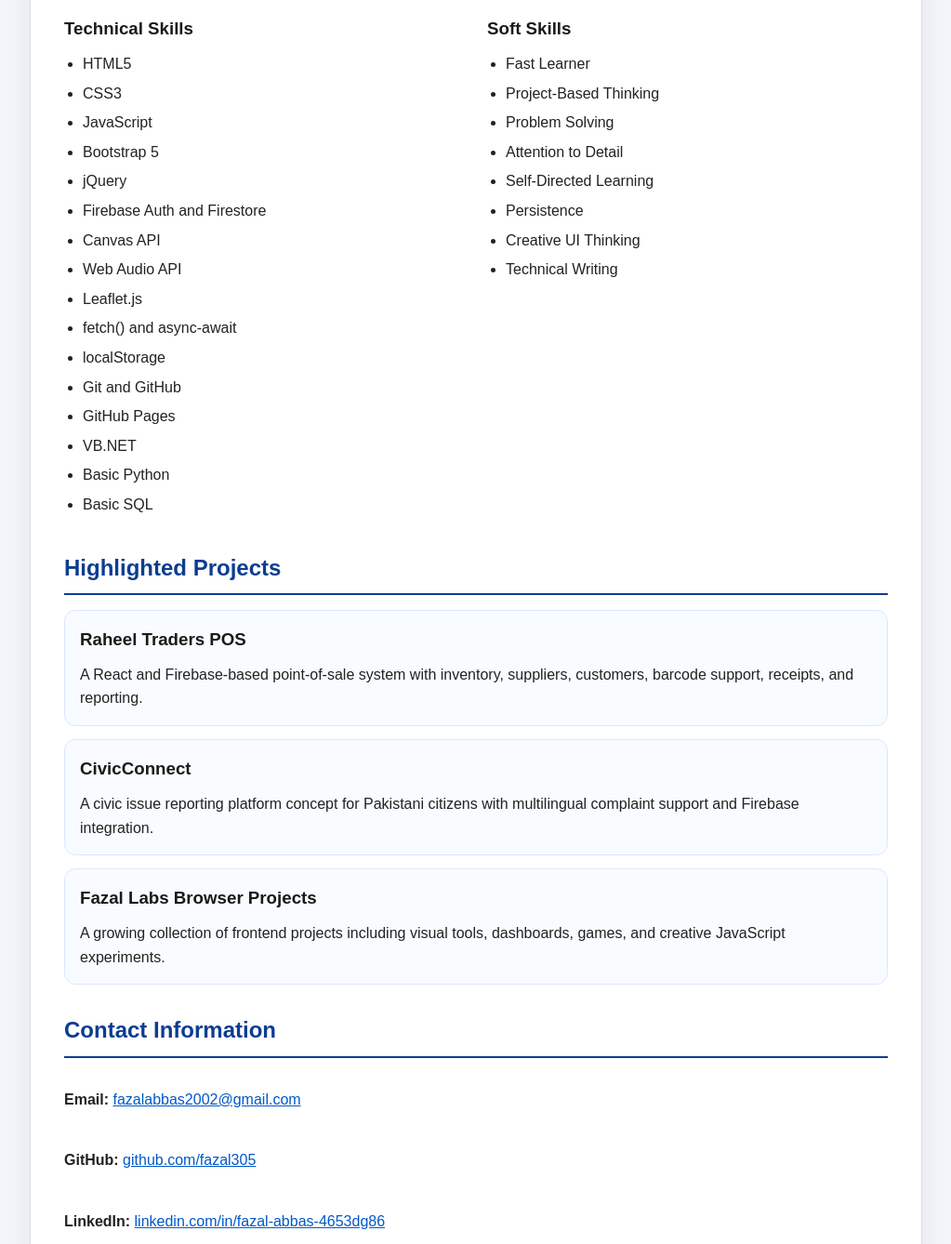
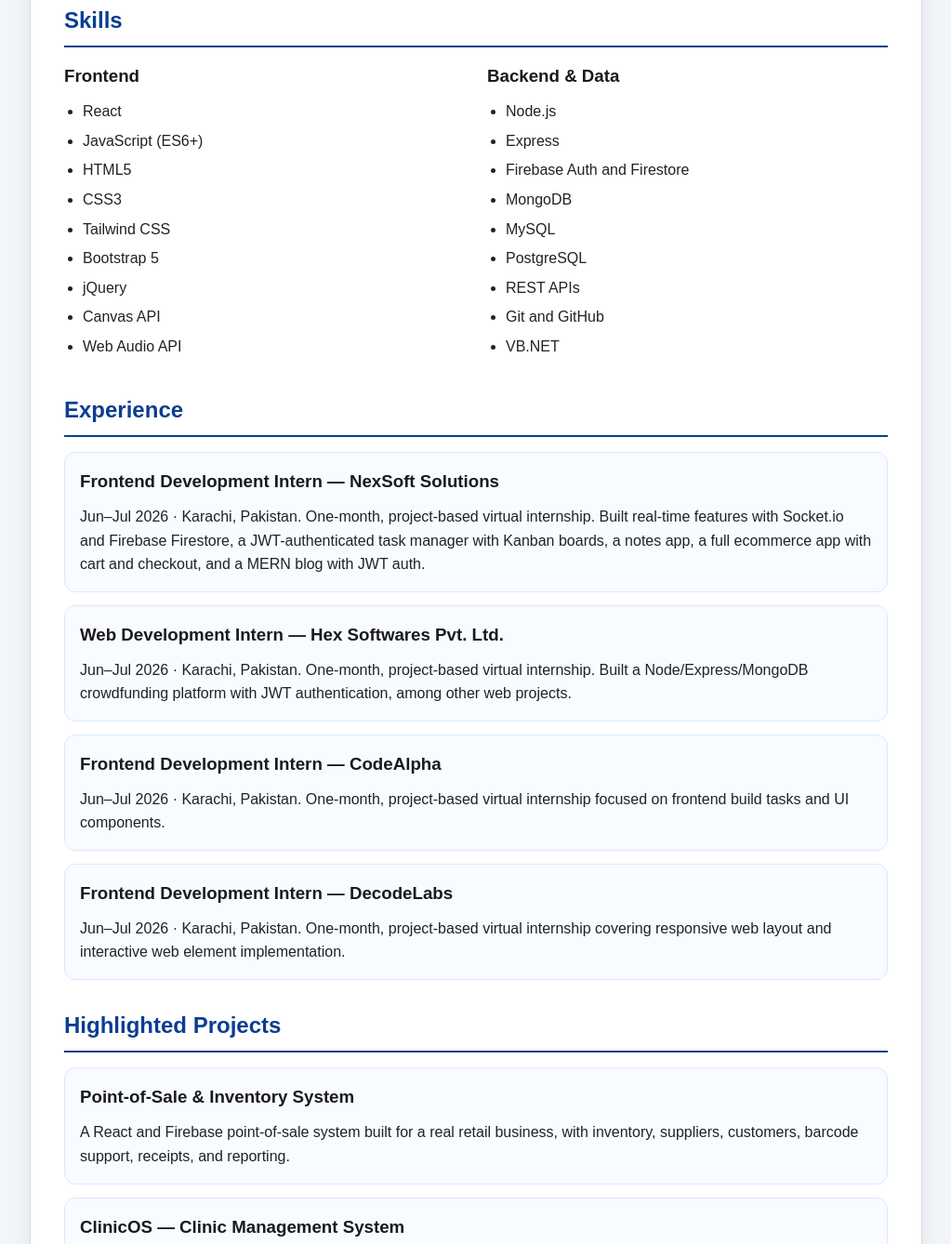
Before and after one commit to fazal305/HexSoftwares_Resume_Website, a plain HTML site: page index.html in a window 1280 px wide. Shown: the part 644-1982 px from the top of the page at 93% size, without its empty margins (128-1151 px from the left). Drawn offline with Linux system fonts and the light colour scheme.

Commit message:
Update resume with current internships, projects, and skills
Adds an Experience section for the four completed internships and
refreshes the skills and project lists to match the current freelance
profile content (React/Firebase focus, ClinicOS, EduLedger, QuoteForge,
CivicConnect, POS system).

```diff
--- a/index.html
+++ b/index.html
@@ -238,12 +238,12 @@
 
         <div class="hero-content">
           <h1>Fazal Abbas</h1>
-          <p class="title">Frontend Developer | Software Engineering Student</p>
+          <p class="title">Frontend Developer — React, JavaScript &amp; Firebase</p>
           <p>Karachi, Pakistan</p>
           <p>
-            Building clean, responsive, and portfolio-ready web projects using
-            HTML, CSS, JavaScript, Bootstrap, Firebase, and modern frontend
-            practices.
+            Building responsive, production-ready web apps with React,
+            JavaScript, and Firebase, and growing into full-stack work with
+            Node.js, Express, and MongoDB.
           </p>
         </div>
       </header>
@@ -253,12 +253,16 @@
           <h2 id="about-heading">About Me</h2>
 
           <p>
-            I am a Software Engineering student from Karachi with strong
-            frontend development skills. I build interactive web applications
-            using HTML, CSS, JavaScript, Bootstrap 5, jQuery, Canvas API, Web
-            Audio API, and Firebase. I also have a 3-year VB.NET background
-            covering data structures, algorithms, and object-oriented
-            programming concepts.
+            I'm a software engineering student from Karachi, Pakistan,
+            focused on frontend development with React, JavaScript, and
+            Firebase. I build responsive, production-ready web apps &mdash; my
+            strongest project is a point-of-sale and inventory system built
+            for a real retail business, and I've also shipped a clinic
+            management system, a school management platform, and business
+            tools like invoicing and quoting apps. I'm actively growing into
+            full-stack work with Node.js, Express, and MongoDB, and I also
+            have a 3-year VB.NET background covering data structures,
+            algorithms, and object-oriented programming.
           </p>
 
           <p class="tagline">
@@ -273,41 +277,80 @@
 
           <div class="grid">
             <article>
-              <h3>Technical Skills</h3>
+              <h3>Frontend</h3>
 
               <ul>
+                <li>React</li>
+                <li>JavaScript (ES6+)</li>
                 <li>HTML5</li>
                 <li>CSS3</li>
-                <li>JavaScript</li>
+                <li>Tailwind CSS</li>
                 <li>Bootstrap 5</li>
                 <li>jQuery</li>
-                <li>Firebase Auth and Firestore</li>
                 <li>Canvas API</li>
                 <li>Web Audio API</li>
-                <li>Leaflet.js</li>
-                <li>fetch() and async-await</li>
-                <li>localStorage</li>
-                <li>Git and GitHub</li>
-                <li>GitHub Pages</li>
-                <li>VB.NET</li>
-                <li>Basic Python</li>
-                <li>Basic SQL</li>
               </ul>
             </article>
 
             <article>
-              <h3>Soft Skills</h3>
+              <h3>Backend &amp; Data</h3>
 
               <ul>
-                <li>Fast Learner</li>
-                <li>Project-Based Thinking</li>
-                <li>Problem Solving</li>
-                <li>Attention to Detail</li>
-                <li>Self-Directed Learning</li>
-                <li>Persistence</li>
-                <li>Creative UI Thinking</li>
-                <li>Technical Writing</li>
+                <li>Node.js</li>
+                <li>Express</li>
+                <li>Firebase Auth and Firestore</li>
+                <li>MongoDB</li>
+                <li>MySQL</li>
+                <li>PostgreSQL</li>
+                <li>REST APIs</li>
+                <li>Git and GitHub</li>
+                <li>VB.NET</li>
               </ul>
+            </article>
+          </div>
+        </section>
+
+        <section aria-labelledby="experience-heading">
+          <h2 id="experience-heading">Experience</h2>
+
+          <div class="project-list">
+            <article class="project-card">
+              <h3>Frontend Development Intern &mdash; NexSoft Solutions</h3>
+              <p>
+                Jun&ndash;Jul 2026 &middot; Karachi, Pakistan. One-month,
+                project-based virtual internship. Built real-time features
+                with Socket.io and Firebase Firestore, a JWT-authenticated
+                task manager with Kanban boards, a notes app, a full ecommerce
+                app with cart and checkout, and a MERN blog with JWT auth.
+              </p>
+            </article>
+
+            <article class="project-card">
+              <h3>Web Development Intern &mdash; Hex Softwares Pvt. Ltd.</h3>
+              <p>
+                Jun&ndash;Jul 2026 &middot; Karachi, Pakistan. One-month,
+                project-based virtual internship. Built a Node/Express/MongoDB
+                crowdfunding platform with JWT authentication, among other web
+                projects.
+              </p>
+            </article>
+
+            <article class="project-card">
+              <h3>Frontend Development Intern &mdash; CodeAlpha</h3>
+              <p>
+                Jun&ndash;Jul 2026 &middot; Karachi, Pakistan. One-month,
+                project-based virtual internship focused on frontend build
+                tasks and UI components.
+              </p>
+            </article>
+
+            <article class="project-card">
+              <h3>Frontend Development Intern &mdash; DecodeLabs</h3>
+              <p>
+                Jun&ndash;Jul 2026 &middot; Karachi, Pakistan. One-month,
+                project-based virtual internship covering responsive web
+                layout and interactive web element implementation.
+              </p>
             </article>
           </div>
         </section>
@@ -317,26 +360,48 @@
 
           <div class="project-list">
             <article class="project-card">
-              <h3>Raheel Traders POS</h3>
+              <h3>Point-of-Sale &amp; Inventory System</h3>
               <p>
-                A React and Firebase-based point-of-sale system with inventory,
-                suppliers, customers, barcode support, receipts, and reporting.
+                A React and Firebase point-of-sale system built for a real
+                retail business, with inventory, suppliers, customers, barcode
+                support, receipts, and reporting.
               </p>
             </article>
 
             <article class="project-card">
-              <h3>CivicConnect</h3>
+              <h3>ClinicOS &mdash; Clinic Management System</h3>
               <p>
-                A civic issue reporting platform concept for Pakistani citizens
-                with multilingual complaint support and Firebase integration.
+                Patient records, appointments, doctor and receptionist roles,
+                and billing, with role-based access and real-time data. Built
+                with React and Firebase.
               </p>
             </article>
 
             <article class="project-card">
-              <h3>Fazal Labs Browser Projects</h3>
+              <h3>EduLedger &mdash; School Management System</h3>
               <p>
-                A growing collection of frontend projects including visual
-                tools, dashboards, games, and creative JavaScript experiments.
+                Full-stack school management platform with a 17-table
+                normalized schema, server-side role-based access control, and
+                a deployed MySQL backend. Built with React, Vite, Tailwind,
+                TanStack Query, Node/Express, and MySQL.
+              </p>
+            </article>
+
+            <article class="project-card">
+              <h3>QuoteForge &mdash; Quotation &amp; Invoicing Platform</h3>
+              <p>
+                A quotation and invoicing tool for small businesses, with a
+                serverless backend and hosted Postgres database. Built with
+                React and Vercel Functions.
+              </p>
+            </article>
+
+            <article class="project-card">
+              <h3>CivicConnect &mdash; Civic Issue Reporting Platform</h3>
+              <p>
+                A civic issue reporting platform for Pakistan supporting
+                English, Roman Urdu, and Urdu, generating structured
+                complaints from citizen reports.
               </p>
             </article>
           </div>
@@ -350,6 +415,13 @@
               <strong>Email:</strong>
               <a href="mailto:fazalabbas2002@gmail.com">
                 fazalabbas2002@gmail.com
+              </a>
+            </p>
+
+            <p>
+              <strong>Portfolio:</strong>
+              <a href="https://fazal.is-a.dev" target="_blank" rel="noopener">
+                fazal.is-a.dev
               </a>
             </p>
 
```
